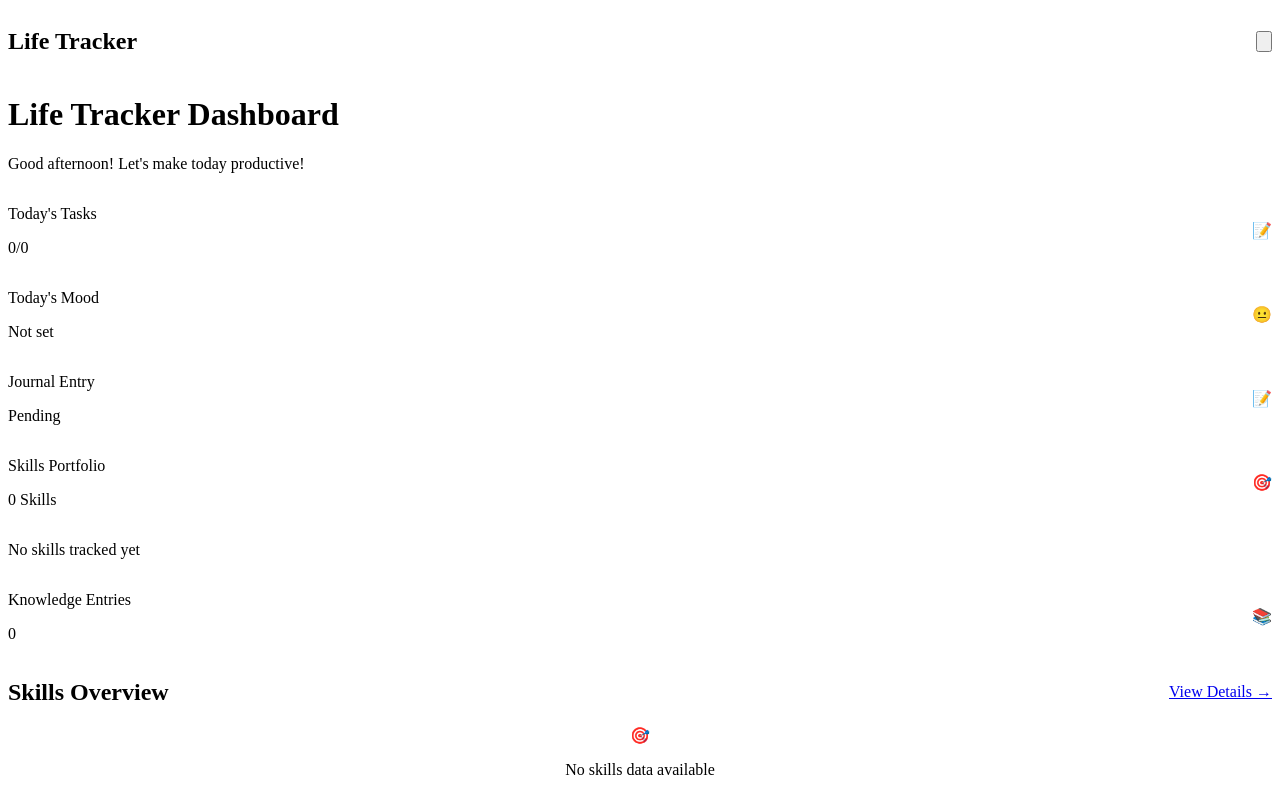
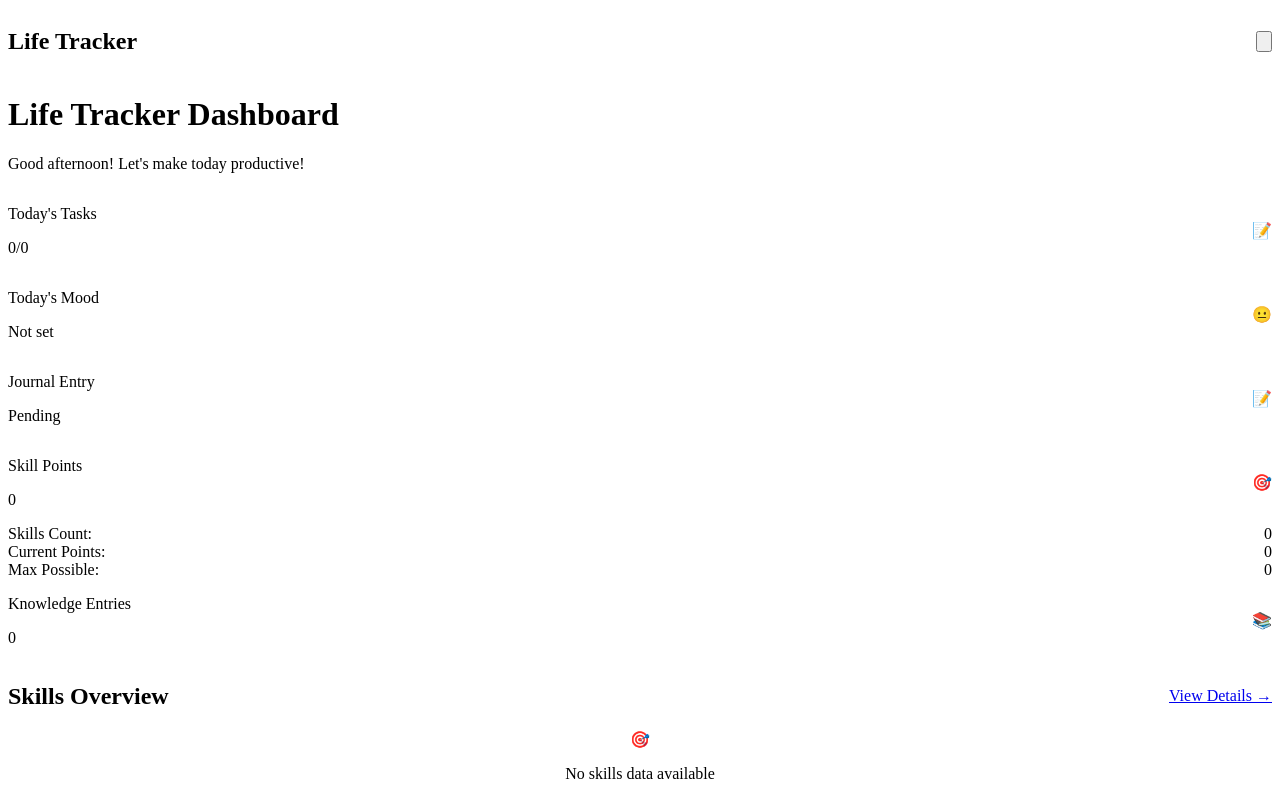
Before and after one commit to DavidTbilisi/Profiler, a Vue app in the folder life-tracker/: page / in a window 1280 px wide. Shown: the top 795 px of the page. Built offline with nearby package versions, Linux system fonts and the light colour scheme.

Commit message:
feat: Enhance Skills Overview with detailed points summary and calculations

```diff
--- a/life-tracker/src/components/JsonDataManager.vue
+++ b/life-tracker/src/components/JsonDataManager.vue
@@ -191,8 +191,16 @@
                 <span class="font-medium">{{ store.moods.length }}</span>
               </div>
               <div class="flex justify-between">
-                <span>Skills:</span>
+                <span>Current Skills:</span>
                 <span class="font-medium">{{ store.skills.length }}</span>
+              </div>
+              <div class="flex justify-between">
+                <span>Aspirational Skills:</span>
+                <span class="font-medium">{{ store.aspirationalSkills.length }}</span>
+              </div>
+              <div class="flex justify-between border-t pt-2 mt-2">
+                <span class="font-semibold">Total Skills:</span>
+                <span class="font-bold text-blue-600">{{ store.skills.length + store.aspirationalSkills.length }}</span>
               </div>
               <div class="flex justify-between">
                 <span>Knowledge Entries:</span>
--- a/life-tracker/src/components/SkillsManager.vue
+++ b/life-tracker/src/components/SkillsManager.vue
@@ -25,6 +25,43 @@
         >
           Want to Learn
         </button>
+      </div>
+    </div>
+
+    <!-- Overall Skills Summary -->
+    <div v-if="store.skills.length > 0 || store.aspirationalSkills.length > 0" class="mb-6 p-4 bg-gradient-to-r from-blue-50 to-purple-50 rounded-lg border border-gray-200">
+      <h3 class="text-lg font-semibold text-gray-800 mb-3">📊 Skills Points Overview</h3>
+      <div class="grid grid-cols-1 md:grid-cols-5 gap-4 text-center">
+        <div class="p-3 bg-white rounded-lg shadow-sm border">
+          <div class="text-3xl font-bold text-indigo-600">{{ totalSkillPoints }}</div>
+          <div class="text-sm text-indigo-800 font-medium">Total Points</div>
+          <div class="text-xs text-gray-500 mt-1">Current + Goals</div>
+        </div>
+        <div class="p-3 bg-white rounded-lg shadow-sm border">
+          <div class="text-2xl font-bold text-blue-600">{{ currentSkillPoints }}</div>
+          <div class="text-sm text-blue-800">Current Points</div>
+          <div class="text-xs text-gray-500 mt-1">{{ store.skills.length }} skills</div>
+        </div>
+        <div class="p-3 bg-white rounded-lg shadow-sm border">
+          <div class="text-2xl font-bold text-purple-600">{{ aspirationalSkillPoints }}</div>
+          <div class="text-sm text-purple-800">Goal Points</div>
+          <div class="text-xs text-gray-500 mt-1">{{ store.aspirationalSkills.length }} goals</div>
+        </div>
+        <div v-if="store.skills.length > 0" class="p-3 bg-white rounded-lg shadow-sm border">
+          <div class="text-2xl font-bold text-green-600">{{ averageProficiency.toFixed(1) }}</div>
+          <div class="text-sm text-green-800">Avg. Level</div>
+          <div class="text-xs text-gray-500 mt-1">Per skill</div>
+        </div>
+        <div v-else class="p-3 bg-white rounded-lg shadow-sm border">
+          <div class="text-2xl font-bold text-gray-400">--</div>
+          <div class="text-sm text-gray-500">Avg. Level</div>
+          <div class="text-xs text-gray-500 mt-1">No skills yet</div>
+        </div>
+        <div class="p-3 bg-white rounded-lg shadow-sm border">
+          <div class="text-2xl font-bold text-orange-600">{{ maxPossiblePoints }}</div>
+          <div class="text-sm text-orange-800">Max Possible</div>
+          <div class="text-xs text-gray-500 mt-1">{{ Math.round((totalSkillPoints / maxPossiblePoints) * 100) }}% achieved</div>
+        </div>
       </div>
     </div>
 
@@ -637,6 +674,25 @@ const withResourcesCount = computed(() => {
   return store.aspirationalSkills.filter(skill => skill.resources && skill.resources.trim().length > 0).length
 })
 
+// Skill points calculations
+const currentSkillPoints = computed(() => {
+  return store.skills.reduce((total, skill) => total + Number(skill.proficiency), 0)
+})
+
+const aspirationalSkillPoints = computed(() => {
+  return store.aspirationalSkills.reduce((total, skill) => {
+    return total + (Number(skill.targetProficiency) || 7)
+  }, 0)
+})
+
+const totalSkillPoints = computed(() => {
+  return currentSkillPoints.value + aspirationalSkillPoints.value
+})
+
+const maxPossiblePoints = computed(() => {
+  return (store.skills.length + store.aspirationalSkills.length) * 10
+})
+
 function getSkillsInCategory(category: string) {
   return filteredSkills.value.filter(skill => skill.category === category)
 }
--- a/life-tracker/src/views/Dashboard.vue
+++ b/life-tracker/src/views/Dashboard.vue
@@ -64,24 +64,31 @@
         <div class="bg-white rounded-lg shadow-md p-6">
           <div class="flex items-center justify-between">
             <div>
-              <p class="text-sm font-medium text-gray-600">Skills Portfolio</p>
-              <p class="text-2xl font-bold text-gray-900">{{ store.skills.length }} Skills</p>
+              <p class="text-sm font-medium text-gray-600">Skill Points</p>
+              <p class="text-2xl font-bold text-gray-900">{{ totalSkillPoints }}</p>
             </div>
             <div class="text-green-500 text-3xl">🎯</div>
           </div>
-          <div v-if="store.skills.length > 0" class="mt-2 flex items-center justify-between">
-            <p class="text-xs text-gray-500">
-              {{ averageSkillLevel.toFixed(1) }}/10
-            </p>
-            <div class="flex items-center gap-1">
-              <span class="text-sm">{{ getSkillLevelEmoji(averageSkillLevel) }}</span>
-              <span :class="['text-xs font-medium', getSkillLevelColor(averageSkillLevel)]">
-                {{ getSkillLevelText(averageSkillLevel) }}
-              </span>
+          <div class="mt-2 space-y-1">
+            <div class="flex items-center justify-between text-xs">
+              <span class="text-gray-500">Skills Count:</span>
+              <span class="font-medium text-green-600">{{ store.skills.length + store.aspirationalSkills.length }}</span>
             </div>
-          </div>
-          <div v-else class="mt-2">
-            <p class="text-xs text-gray-500">No skills tracked yet</p>
+            <div class="flex items-center justify-between text-xs">
+              <span class="text-gray-500">Current Points:</span>
+              <span class="font-medium text-green-600">{{ currentSkillPoints }}</span>
+            </div>
+            <div class="flex items-center justify-between text-xs">
+              <span class="text-gray-500">Max Possible:</span>
+              <span class="font-medium text-blue-600">{{ maxPossiblePoints }}</span>
+            </div>
+            <div v-if="store.skills.length > 0" class="flex items-center justify-between text-xs pt-1 border-t">
+              <span class="text-gray-500">Avg Level:</span>
+              <div class="flex items-center gap-1">
+                <span class="font-medium">{{ averageSkillLevel.toFixed(1) }}/10</span>
+                <span class="text-sm">{{ getSkillLevelEmoji(averageSkillLevel) }}</span>
+              </div>
+            </div>
           </div>
         </div>
 
@@ -326,6 +333,24 @@ const expertSkillsCount = computed(() => {
   return store.skills.filter(skill => Number(skill.proficiency) >= 8).length
 })
 
+// Skill points calculations
+const currentSkillPoints = computed(() => {
+  return store.skills.reduce((total, skill) => total + Number(skill.proficiency), 0)
+})
+
+const totalSkillPoints = computed(() => {
+  const currentPoints = store.skills.reduce((total, skill) => total + Number(skill.proficiency), 0)
+  // Aspirational skills are counted as potential points (assume target proficiency of 7 if not specified)
+  const aspirationalPoints = store.aspirationalSkills.reduce((total, skill) => {
+    return total + (Number(skill.targetProficiency) || 7)
+  }, 0)
+  return currentPoints + aspirationalPoints
+})
+
+const maxPossiblePoints = computed(() => {
+  return (store.skills.length + store.aspirationalSkills.length) * 10
+})
+
 function getCurrentGreeting(): string {
   const hour = new Date().getHours()
   if (hour < 12) return 'Good morning!'
```
